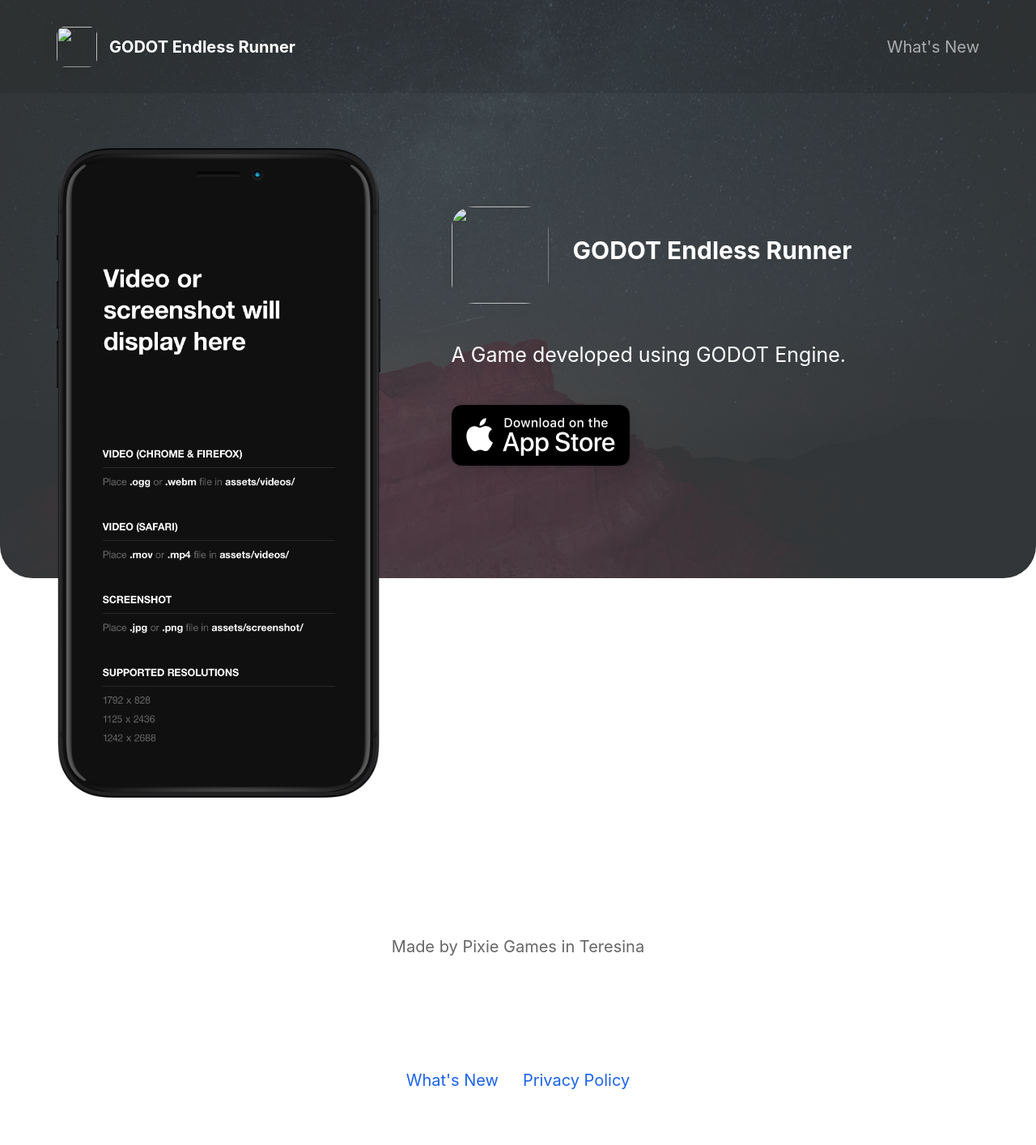
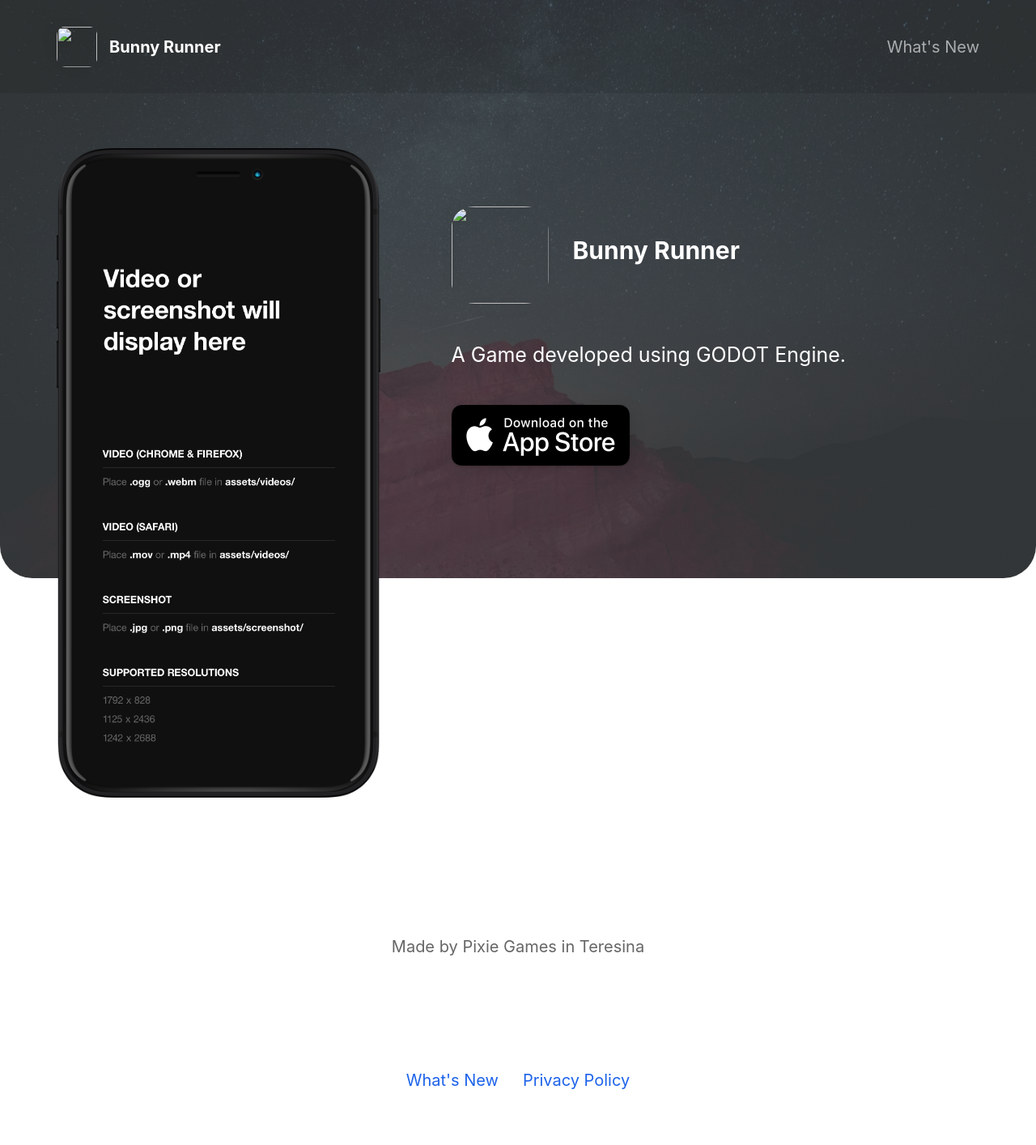
Before and after one commit to azurefirmo/godot-endless-runner-landpage, a Jekyll site: the page built from index.html, in a window 1280 px wide. Shown: the whole page at 81% size. Built offline with Jekyll 4.4.1, drawn with Linux system fonts in a browser that asks for light colours; nearby versions of some CDN libraries.

Commit message:
Change _config.yml

```diff
--- a/_config.yml
+++ b/_config.yml
@@ -9,7 +9,7 @@
 presskit_download_link                    :                                           # Enter a link to downloadable file or (e.g. public Dropbox link to a .zip file).
                                                                                       # Or upload your press kit file to assets and set path accordingly (e.g. "assets/your_press_kit.zip").
 app_icon                                  : # assets/appicon.png                      # Automatically populates if not set and if iOS app ID is set.  Otherwise enter path to icon file manually.
-app_name                                  : GODOT Endless Runner                      # Automatically populates if not set and if iOS app ID is set.  Otherwise enter manually.
+app_name                                  : Bunny Runner                              # Automatically populates if not set and if iOS app ID is set.  Otherwise enter manually.
 app_price                                 :                                           # Automatically populates if not set and if iOS app ID is set.  Otherwise enter manually.
 app_description                           : A Game developed using GODOT Engine.
 
```
